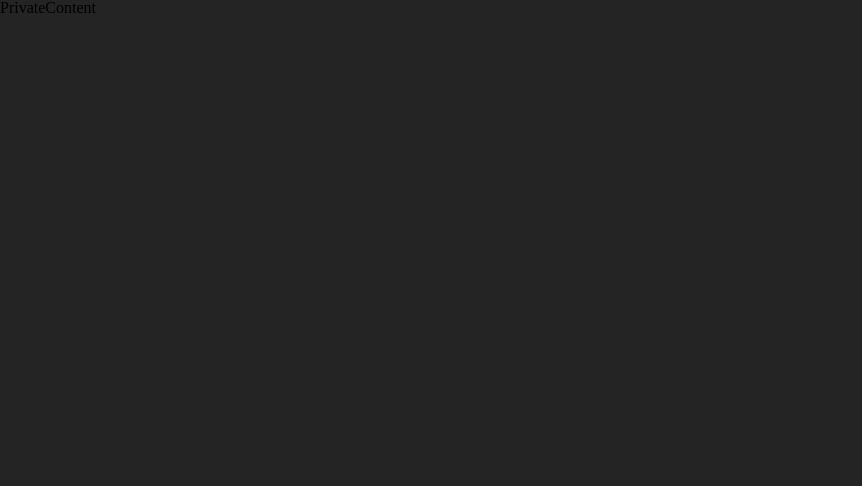
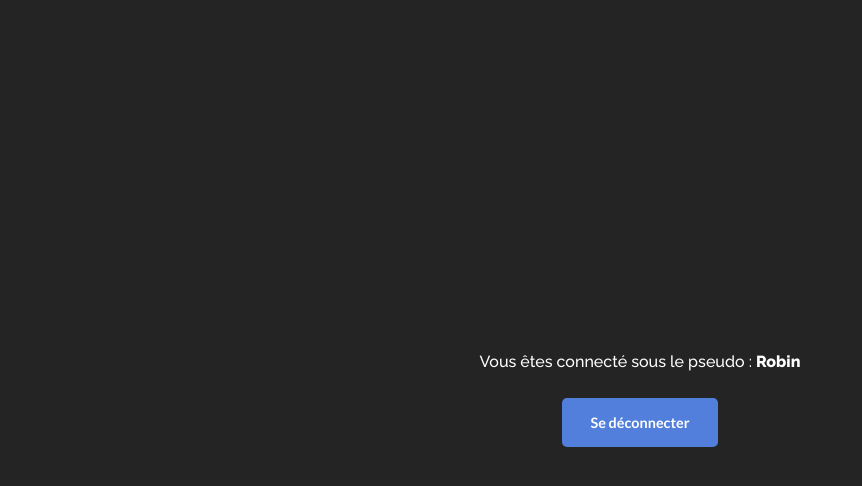
Before and after one commit to R0BIN0/React-Authentification, a React (Create React App) app: page /private in a window 1280 px wide. Shown: the top 486 px of the page, without its empty margins (0-862 px from the left). Built offline with nearby package versions, Linux system fonts and the light colour scheme.

Commit message:
[ADD] Private Content page UI added

```diff
--- a/src/pages/PrivateContent/PrivateContent.css
+++ b/src/pages/PrivateContent/PrivateContent.css
@@ -0,0 +1,20 @@
+.private-container {
+  width: 100%;
+  height: 100vh;
+  display: flex;
+  justify-content: center;
+  align-items: center;
+  flex-flow: column nowrap;
+  text-align: center;
+  padding: 0 var(--g-4xl);
+}
+
+.private-container p {
+  font-family: var(--font-f-title);
+  color: var(--text-light-color);
+  font-weight: 500;
+}
+
+.private-container p strong {
+  font-weight: 800;
+}
--- a/src/pages/PrivateContent/PrivateContent.tsx
+++ b/src/pages/PrivateContent/PrivateContent.tsx
@@ -1,9 +1,16 @@
-// General
-import React from "react";
-
 // Styles
 import "./PrivateContent.css";
 
+// Components
+import Button from "../../component/Button/Button";
+
 export default function PrivateContent() {
-  return <div>PrivateContent</div>;
+  return (
+    <div className="private-container">
+      <p>
+        Vous êtes connecté sous le pseudo : <strong>Robin</strong>
+      </p>
+      <Button title="Se déconnecter" />
+    </div>
+  );
 }
```
